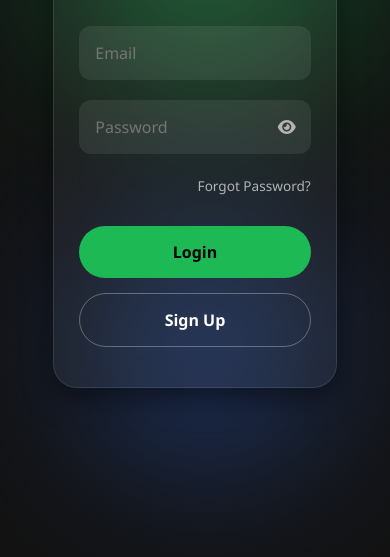
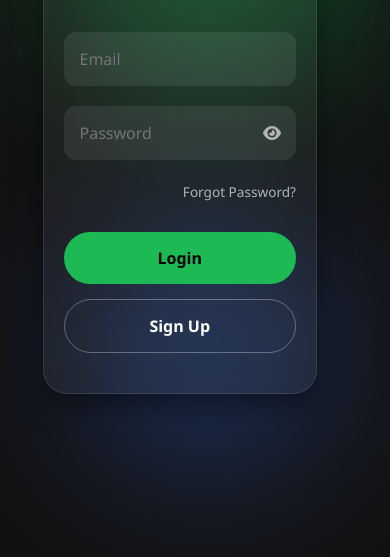
Before and after one commit to Isha493/studybeats, a plain HTML site: page frontend/login.html in a window 390 px wide. Shown: the part 287-844 px from the top of the page. Drawn offline with nearby package versions, Linux system fonts and the light colour scheme.

Commit message:
Force center login and kill horizontal overflow on dashboard

```diff
--- a/frontend/dashboard/dashboard-style.css
+++ b/frontend/dashboard/dashboard-style.css
@@ -4,12 +4,16 @@ body {
     font-family: 'Segoe UI', system-ui, sans-serif;
     margin: 0;
     padding: 50px 40px;
-    /* FIX: Prevent horizontal scroll */
-    max-width: 100%;
-    overflow-x: hidden;
+    max-width: 100vw;
+    overflow-x: hidden; /* Fixes swipe right */
 }
 
-.dashboard-wrapper { max-width: 1100px; margin: 0 auto; width: 100%; }
+.dashboard-wrapper {
+    max-width: 1100px;
+    margin: 0 auto;
+    width: 100%;
+}
+
 .header { margin-bottom: 40px; }
 .header h1 { font-size: 2.5rem; margin: 0; font-weight: 800; letter-spacing: -1px; }
 .quote-text { margin-top: 10px; color: #1db954; font-style: italic; opacity: 0.9; }
@@ -17,8 +21,8 @@ body {
 /* LAYOUT GRIDS */
 .main-grid, .stats-grid {
     display: grid;
-    /* FIX: minmax now respects 100% width on small screens */
-    grid-template-columns: repeat(auto-fit, minmax(min(100%, 350px), 1fr));
+    /* FIX: minmax(0, 1fr) ensures the card can shrink to zero if needed */
+    grid-template-columns: repeat(auto-fit, minmax(min(100%, 320px), 1fr));
     gap: 25px;
     margin-bottom: 25px;
 }
@@ -31,12 +35,12 @@ body {
     backdrop-filter: blur(15px);
     display: flex;
     flex-direction: column;
+    min-width: 0; /* Important for grid item shrinking */
 }
 
 .card-header { display: flex; justify-content: space-between; align-items: center; margin-bottom: 15px; }
 .card h3 { margin: 0; font-size: 0.75rem; color: #888; text-transform: uppercase; letter-spacing: 1.5px; }
 
-/* PROGRESS SYSTEM */
 .progress-track {
     width: 100%;
     height: 10px;
@@ -60,7 +64,6 @@ body {
 .xp-info { display: flex; justify-content: space-between; font-size: 0.8rem; color: #aaa; margin-bottom: 5px; font-weight: 600; }
 .level-badge { background: #1db954; color: black; padding: 4px 12px; border-radius: 12px; font-weight: 900; font-size: 0.75rem; }
 
-/* INPUT STYLES */
 .goal-input-group { display: flex; background: rgba(255,255,255,0.05); border-radius: 12px; padding: 5px; gap: 5px; border: 1px solid rgba(255,255,255,0.1); }
 .goal-input-group input { width: 45px; background: transparent; border: none; color: white; text-align: center; font-weight: bold; outline: none; font-size: 1rem; }
 #setGoalBtn { background: #1db954; border: none; color: black; padding: 5px 15px; border-radius: 8px; cursor: pointer; font-size: 0.75rem; font-weight: 800; transition: 0.2s; }
@@ -70,9 +73,8 @@ body {
 .stat-label { color: #666; font-size: 0.9rem; margin: 0; }
 .reset-small-btn { background: rgba(255, 77, 77, 0.1); border: 1px solid rgba(255, 77, 77, 0.2); color: #ff4d4d; padding: 5px 15px; border-radius: 10px; cursor: pointer; font-size: 0.7rem; font-weight: 700; }
 
-/* MOBILE FIXES */
 @media screen and (max-width: 600px) {
-    body { padding: 30px 15px; } /* Thinner padding so cards don't squish */
+    body { padding: 30px 15px; }
     .header h1 { font-size: 1.8rem; }
     .big-stat { font-size: 2.8rem; }
     .card { padding: 20px; border-radius: 20px; }
--- a/frontend/login.css
+++ b/frontend/login.css
@@ -7,24 +7,26 @@
 }
 
 body {
-    background-color: #121212; /* Deep Charcoal kept */
+    background-color: #121212;
     height: 100vh;
-    min-height: 100svh; /* Added: Ensures true center on mobile browsers */
-    display: flex;
-    justify-content: center;
-    align-items: center;
+    height: 100svh; /* Mobile height fix */
+    width: 100vw;
+    display: flex !important;
+    justify-content: center !important;
+    align-items: center !important;
     overflow: hidden;
     color: #ffffff;
-    width: 100%; /* Added: Ensures body doesn't exceed screen */
+    position: fixed; /* Prevents body from moving */
 }
 
 /* Background Glow Elements */
 .background-elements {
     position: absolute;
+    top: 0; left: 0;
     width: 100%;
     height: 100%;
     z-index: -1;
-    overflow: hidden; /* Added: Clips the circles so they don't cause swiping */
+    overflow: hidden;
 }
 
 .circle {
@@ -37,7 +39,7 @@ body {
 .circle-1 {
     width: 300px;
     height: 300px;
-    background: #1db954; /* Spotify Green */
+    background: #1db954;
     top: 10%;
     left: 15%;
 }
@@ -45,12 +47,11 @@ body {
 .circle-2 {
     width: 250px;
     height: 250px;
-    background: #3367d6; /* Google Blue */
+    background: #3367d6;
     bottom: 10%;
     right: 15%;
 }
 
-/* Login Box Animation */
 @keyframes fadeIn {
     from { opacity: 0; transform: translateY(20px); }
     to { opacity: 1; transform: translateY(0); }
@@ -64,11 +65,12 @@ body {
     border-radius: 24px;
     border: 1px solid rgba(255, 255, 255, 0.1);
     box-shadow: 0 10px 30px rgba(0, 0, 0, 0.5);
-    width: 100%;
+    width: 90%;
     max-width: 420px;
     text-align: center;
     animation: fadeIn 0.8s ease-out;
-    margin: auto; /* Added: Extra insurance for centering */
+    position: relative;
+    z-index: 10;
 }
 
 .logo {
@@ -78,9 +80,7 @@ body {
     letter-spacing: -1px;
 }
 
-.logo span {
-    color: #1db954;
-}
+.logo span { color: #1db954; }
 
 .tagline {
     color: #b3b3b3;
@@ -88,7 +88,6 @@ body {
     margin-bottom: 35px;
 }
 
-/* Form Styles */
 .input-group {
     margin-bottom: 20px;
     position: relative;
@@ -112,7 +111,6 @@ input:focus {
     box-shadow: 0 0 15px rgba(29, 185, 84, 0.3);
 }
 
-/* Password Toggle icon */
 .password-wrapper i {
     position: absolute;
     right: 15px;
@@ -134,11 +132,8 @@ input:focus {
     transition: color 0.3s;
 }
 
-.forgot-link:hover {
-    color: #1db954;
-}
+.forgot-link:hover { color: #1db954; }
 
-/* Buttons */
 .button-group {
     display: flex;
     flex-direction: column;
@@ -177,15 +172,9 @@ input:focus {
     border-color: #fff;
 }
 
-/* Responsive Scaling */
 @media (max-width: 480px) {
     .login-box {
-        width: 90% !important; /* Fixed: Ensures centering on small screens */
-        padding: 40px 25px;
-        max-width: none;
-    }
-
-    .logo {
-        font-size: 2rem;
+        width: 90% !important;
+        padding: 40px 20px;
     }
 }
```
Also changed, not shown: frontend/app-style.css (+19 -35 lines).
